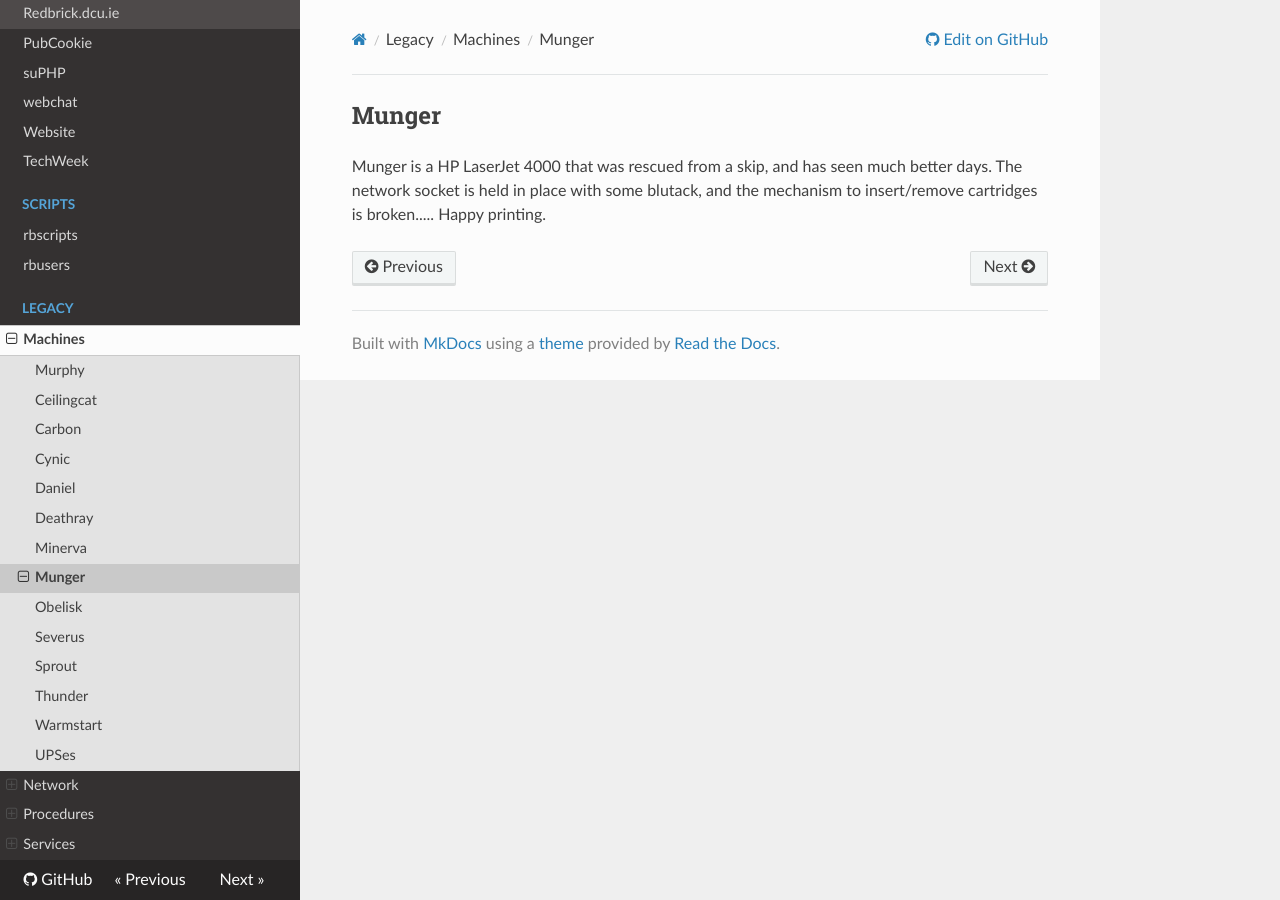
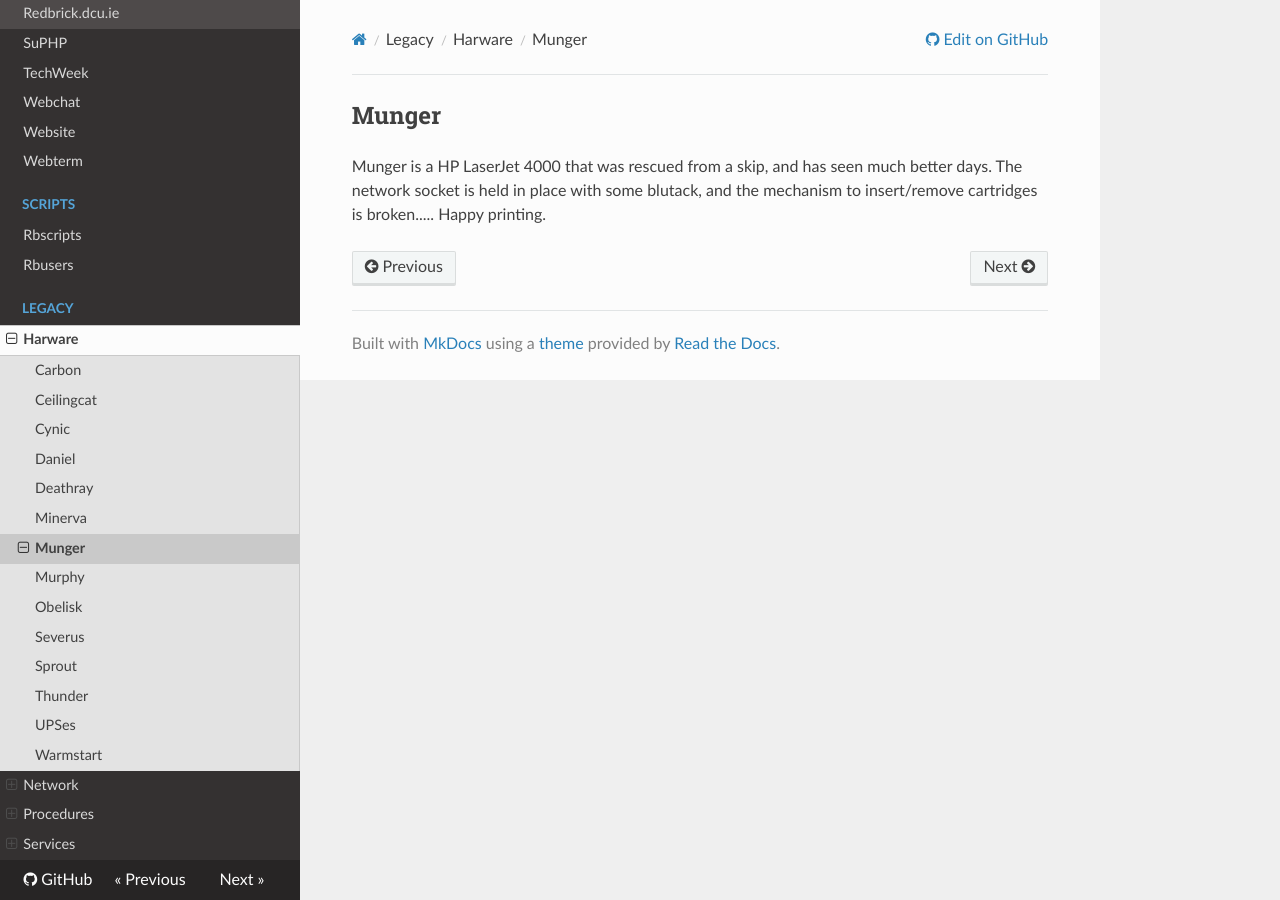
Before and after one commit to redbrick/docs-old, an MkDocs documentation site: the page built from docs/legacy/hardware/munger.md, in a window 1280 px wide. Built offline with MkDocs 1.6.1, drawn with Linux system fonts in a browser that asks for light colours; nearby versions of some CDN libraries; old or Windows-style settings are respelled for this version of MkDocs; part of the change alters nothing that is shown.

Commit message:
clean up mkdoc!

```diff
--- a/mkdocs.yml
+++ b/mkdocs.yml
@@ -5,16 +5,16 @@ strict: True
 pages:
   - Home: index.md
   - Plans:
+    - Project Ideas: plans/project-ideas.md
     - TODO-2017: plans/TODO-2017.md
-    - Project Ideas: plans/project-ideas.md
   - Services:
     - Backuppc: services/backuppc.md
+    - Bind9: services/bind9.md
     - Bitlbee: services/bitlbee.md
-    - Bind9: services/bind9.md
     - Dovecot: services/dovecot.md
-    - hey: services/hey.md
+    - Exim: services/exim.md
+    - Hey: services/hey.md
     - IRC: services/irc.md
-    - exim: services/exim.md
     - Icecast2: services/icecast2.md
     - LDAP: services/ldap.md
     - Mailman: services/mailman.md
@@ -22,50 +22,50 @@ pages:
     - MySQL: services/mysql.md
     - Nagios: services/nagios.md
     - News: services/news.md
-    - nfs: services/nfs.md
-    - ossec: services/ossec.md
+    - NFS: services/nfs.md
+    - Ossec: services/ossec.md
     - Postgres: services/postgres.md
+    - Tunnel.redbrick.dcu.ie: services/tunnel.redbrick.dcu.ie.md
     - Unified MOTD: services/unifiedmotd.md
-    - tunnel.redbrick.dcu.ie: services/tunnel.redbrick.dcu.ie.md
   - Procedures:
     - Abuse: procedures/abuse.md
     - Add to LDAP: procedures/addldap.md
     - Backporting Packages: procedures/backport-packages.md
+    - Before New Server Purchase: procedures/stuff_that_needs_doing_before_we_can_buy_new_servers.md
     - Committee Changeover: procedures/committeechangeover.md
     - DRAC Access: procedures/dracaccess.md
+    - GPGKeys: procedures/gpgkeys.md
     - Gratuitous ARP: procedures/gratuitousarp.md
-    - GPGKeys: procedures/gpgkeys.md
     - IRC Operations: procedures/irc_operator.md
     - LDAP Setup: procedures/ldapsetup.md
-    - ldapchshchfn: procedures/ldapchshchfn.md
+    - LDAP Testing: procedures/testing.md
+    - LDAP chsh chfn: procedures/ldapchshchfn.md
     - Library Migration: procedures/library_migration.md
     - Mail Setup: procedures/mail_setup.md
     - Modifying LDAP: procedures/modifyingldap.md
     - Nagios TODO: procedures/nagios_to_do.md
+    - New Installs: procedures/newinstalls.md
     - New board: procedures/newboard.md
-    - New Installs: procedures/newinstalls.md
     - News Overview Fix: procedures/newsoverviewfix.md
-    - passwd: procedures/passwd.md
-    - pwsafe: procedures/pwsafe.md
+    - Passwd: procedures/passwd.md
     - Policies: procedures/policies.md
     - Post-Powercut: procedures/post_powercut.md
-    - rrs: procedures/rrs.md
-    - redbrick-apt: procedures/redbrick-apt.md
+    - Pwsafe: procedures/pwsafe.md
+    - Redbrick-apt: procedures/redbrick-apt.md
+    - RRS: procedures/rrs.md
+    - SSL: procedures/ssl.md
     - Severus Colocation: procedures/severuscolocation.md
-    - SSL: procedures/ssl.md
-    - Before New Server Purchase: procedures/stuff_that_needs_doing_before_we_can_buy_new_servers.md
     - Switch: procedures/switch.md
-    - LDAP Testing: procedures/testing.md
     - Ticketing: procedures/ticketing.md
     - UserADM: procedures/useradm.md
   - Hardware:
     - Azazel: hardware/azazel.md
+    - Halfpint: hardware/halfpint.md
+    - Metharme: hardware/metharme.md
+    - PDUs: hardware/the_pdus.md
     - Paphos: hardware/paphos.md
     - Pygmalion: hardware/pygmalion.md
-    - PDUs: hardware/the_pdus.md
-    - Metharme: hardware/metharme.md
     - Zeus: hardware/zeus.md
-    - Halfpint: hardware/halfpint.md
   - Network:
     - Cisco iOS: network/ciscoios.md
     - Hadron: network/hadron.md
@@ -77,34 +77,34 @@ pages:
   - Postmortems:
     - March 2016: postmortems/post_mortem_mar16.md
   - Web:
-    - Webterm: web/term.md
     - Apache Modules: web/apachemodules.md
     - Apache: web/apache24.md
+    - PubCookie: web/pubcookie.md
     - Redbrick.dcu.ie: web/redbrick.dcu.ie.md
-    - PubCookie: web/pubcookie.md
-    - suPHP: web/suphp.md
-    - webchat: web/webchat.md
+    - SuPHP: web/suphp.md
+    - TechWeek: web/techweek.md
+    - Webchat: web/webchat.md
     - Website: web/website.md
-    - TechWeek: web/techweek.md
+    - Webterm: web/term.md
   - Scripts:
-    - rbscripts: procedures/rbscripts.md
-    - rbusers: procedures/rbusers.md
+    - Rbscripts: procedures/rbscripts.md
+    - Rbusers: procedures/rbusers.md
   - Legacy:
-    - Machines:
-      - Murphy: legacy/machines/murphy.md
-      - Ceilingcat: legacy/machines/ceilingcat.md
-      - Carbon: legacy/machines/carbon.md
-      - Cynic: legacy/machines/cynic.md
-      - Daniel: legacy/machines/daniel.md
-      - Deathray: legacy/machines/deathray.md
-      - Minerva: legacy/machines/minerva.md
-      - Munger: legacy/machines/munger.md
-      - Obelisk: legacy/machines/obeliskstuff.md
-      - Severus: legacy/machines/severus.md
-      - Sprout: legacy/machines/sprout.md
-      - Thunder: legacy/machines/thunder.md
-      - Warmstart: legacy/machines/warmstart.md
-      - UPSes: legacy/machines/ups.md
+    - Harware:
+      - Carbon: legacy/hardware/carbon.md
+      - Ceilingcat: legacy/hardware/ceilingcat.md
+      - Cynic: legacy/hardware/cynic.md
+      - Daniel: legacy/hardware/daniel.md
+      - Deathray: legacy/hardware/deathray.md
+      - Minerva: legacy/hardware/minerva.md
+      - Munger: legacy/hardware/munger.md
+      - Murphy: legacy/hardware/murphy.md
+      - Obelisk: legacy/hardware/obeliskstuff.md
+      - Severus: legacy/hardware/severus.md
+      - Sprout: legacy/hardware/sprout.md
+      - Thunder: legacy/hardware/thunder.md
+      - UPSes: legacy/hardware/ups.md
+      - Warmstart: legacy/hardware/warmstart.md
     - Network:
       - dnsaddressspace: legacy/network/dnsaddressspace.md
       - vmaddressspace: legacy/network/vmaddressspace.md
@@ -113,57 +113,57 @@ pages:
       - 10.04move: legacy/procedures/10.04move.md
       - 2011 TODO: legacy/procedures/2011-to-do.md
       - 2015-02 TODO: legacy/procedures/to_do_1502.md
+      - Apache Solaris: legacy/procedures/apachesolaris.md
       - Apache on Deathray: legacy/procedures/apacheondeathray.md
       - Apache on Murphy: legacy/procedures/apacheonmurphy.md
-      - Apache Solaris: legacy/procedures/apachesolaris.md
+      - CTYI: legacy/procedures/ctyi.md
+      - Carbon Reboot Warning: legacy/procedures/carbonrebootwarning.md
       - Carbon and Deathray: legacy/procedures/carbonanddeathray.md
-      - Carbon Reboot Warning: legacy/procedures/carbonrebootwarning.md
+      - Compiling Ubuntu Kernel: legacy/procedures/ubuntukernel.md
       - Compiling Xen: legacy/procedures/compilingxen.md
-      - CTYI: legacy/procedures/ctyi.md
-      - Cynic dpkg: legacy/procedures/cynic_dpkg.md
-      - Cynic Setup Zones: legacy/procedures/cynic_setup_zones.md
       - Cynic Debian: legacy/procedures/cynicdebian.md
       - Cynic RSC Access: legacy/procedures/cynicrscaccess.md
+      - Cynic Setup Zones: legacy/procedures/cynic_setup_zones.md
+      - Cynic dpkg: legacy/procedures/cynic_dpkg.md
+      - Dirvish Tutorial: legacy/procedures/dirvish_tutorial.md
+      - Dirvish: legacy/procedures/dirvish.md
       - Docs Mirror Script: legacy/procedures/docs_mirror_script.md
-      - Dirvish: legacy/procedures/dirvish.md
-      - Dirvish Tutorial: legacy/procedures/dirvish_tutorial.md
       - GPG Keys: legacy/procedures/gpgkeys.md
-      - Updating IMAP Cert: legacy/procedures/imapupdatingcert.md
       - Kernel Module Blacklist: legacy/procedures/kernel-module-blacklist.md
-      - lofiadm: legacy/procedures/lofiadm.md
+      - Lofiadm: legacy/procedures/lofiadm.md
       - Minerva Storage: legacy/procedures/minervastorage.md
+      - Murphy ALOM Access: legacy/procedures/murphyalomaccess.md
       - Murphy Disabled Services: legacy/procedures/murphy-disabled_services.md
       - Murphy Install Log: legacy/procedures/murphy-install-log.md
       - Murphy Jumpstart: legacy/procedures/murphy-jumpstart.md
-      - Murphy Zones: legacy/procedures/murphy-zones.md
-      - Murphy ALOM Access: legacy/procedures/murphyalomaccess.md
       - Murphy Live Upgrade: legacy/procedures/murphyliveupgrade.md
       - Murphy MySQL Client bug: legacy/procedures/murphymysqlclientbug.md
       - Murphy Python: legacy/procedures/murphypython.md
       - Murphy Solaris: legacy/procedures/murphysolaris.md
+      - Murphy Zones: legacy/procedures/murphy-zones.md
       - New Admin TODO: legacy/procedures/new_admin_to_do.md
       - Open Ports: legacy/procedures/openports.md
       - Orphan Pages: legacy/procedures/orphan_pages.md
+      - PHP Solaris: legacy/procedures/phpsolaris.md
+      - Paphos Migration: legacy/procedures/paphos_migration.md
+      - Pkgsrc: legacy/procedures/pkgsrc.md
       - RBVM Password Change: legacy/procedures/pass-change.md
-      - Paphos Migration: legacy/procedures/paphos_migration.md
-      - PHP Solaris: legacy/procedures/phpsolaris.md
-      - pkgsrc: legacy/procedures/pkgsrc.md
       - Redbrick Solaris Package Manager: legacy/procedures/redbrick_solaris_package_manager.md
       - Severus VPN: legacy/procedures/severus_vpn.md
-      - sprout-serial: legacy/procedures/sprout-serial.md
+      - Sprout-serial: legacy/procedures/sprout-serial.md
       - Tomcat Murphy: legacy/procedures/tomcat-murphy.md
-      - Compiling Ubuntu Kernel: legacy/procedures/ubuntukernel.md
+      - Updating IMAP Cert: legacy/procedures/imapupdatingcert.md
       - VM Server Stuff: legacy/procedures/vmserverstuff.md
       - Worf Plan: legacy/procedures/worf_plan.md
-      - x4140ilom: legacy/procedures/x4140ilom.md
+      - X4140ilom: legacy/procedures/x4140ilom.md
     - Services:
-      - Git: legacy/services/git.md
       - EXIM Solaris: legacy/services/exim_solaris.md
       - Fast Storage: legacy/services/faststorage.md
+      - Git: legacy/services/git.md
       - IRCProxy: legacy/services/ircproxy.md
-      - jabber: legacy/services/jabber.md
+      - Jabber: legacy/services/jabber.md
       - Munin: legacy/services/munin.md
-      - peepd: legacy/services/peepd.md
+      - Peepd: legacy/services/peepd.md
       - Putty: legacy/services/putty.md
-      - rbvm: legacy/services/rbvm.md
-      - rbvmctl: legacy/services/rbvmctl.md
+      - Rbvm: legacy/services/rbvm.md
+      - Rbvmctl: legacy/services/rbvmctl.md
```
Also changed, not shown: docs/legacy/hardware/carbon.md (renamed from docs/legacy/machines/carbon.md), docs/legacy/hardware/ceilingcat.md (renamed from docs/legacy/machines/ceilingcat.md), docs/legacy/hardware/cynic.md (renamed from docs/legacy/machines/cynic.md), docs/legacy/hardware/daniel.md (renamed from docs/legacy/machines/daniel.md), docs/legacy/hardware/deathray.md (renamed from docs/legacy/machines/deathray.md), docs/legacy/hardware/minerva.md (renamed from docs/legacy/machines/minerva.md), docs/legacy/hardware/munger.md (renamed from docs/legacy/machines/munger.md), docs/legacy/hardware/murphy.md (renamed from docs/legacy/machines/murphy.md), docs/legacy/hardware/obeliskstuff.md (renamed from docs/legacy/machines/obeliskstuff.md), docs/legacy/hardware/severus.md (renamed from docs/legacy/machines/severus.md), docs/legacy/hardware/sprout.md (renamed from docs/legacy/machines/sprout.md), docs/legacy/hardware/thunder.md (renamed from docs/legacy/machines/thunder.md), docs/legacy/hardware/ups.md (renamed from docs/legacy/machines/ups.md), docs/legacy/hardware/warmstart.md (renamed from docs/legacy/machines/warmstart.md).
